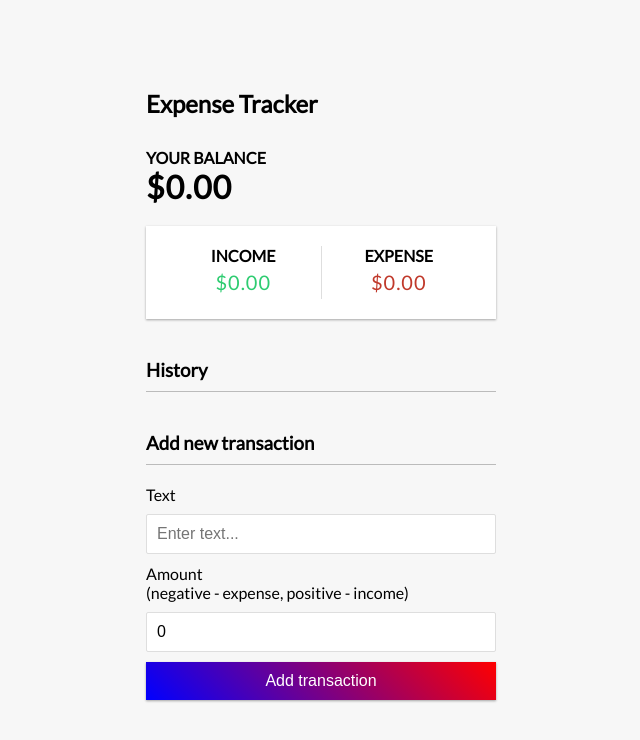
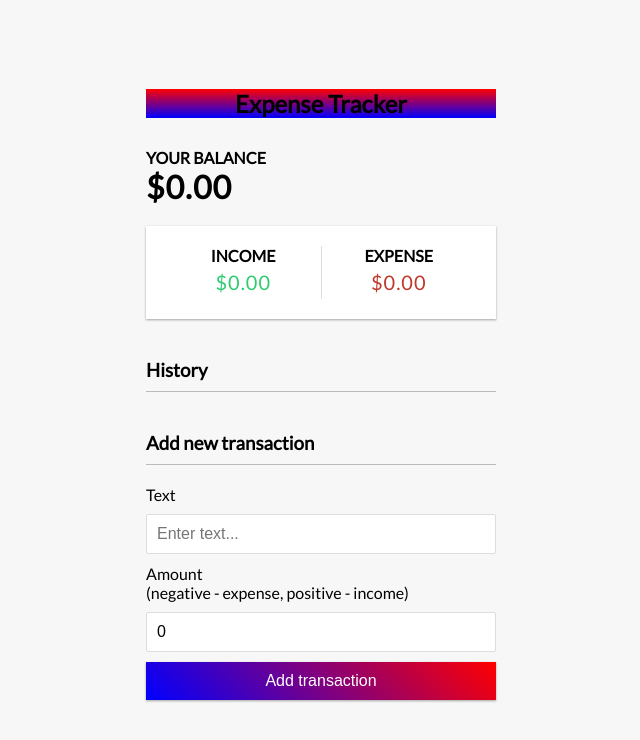
Before and after one commit to samadakram/Expense-Tracker-PWA, a React (Create React App) app: page / in a window 1280 px wide. Shown: the top 740 px of the page, without its empty margins (319-959 px from the left). Built offline with nearby package versions, Linux system fonts and the light colour scheme.

Commit message:
Update App.css

```diff
--- a/src/App.css
+++ b/src/App.css
@@ -151,6 +151,11 @@ input[type='number'] {
   opacity: 1;
 }
 
+.header {
+  text-align: center;
+  background: linear-gradient(red,blue);
+}
+
 @media (max-width: 320px) {
   .container {
     width: 300px;
```
